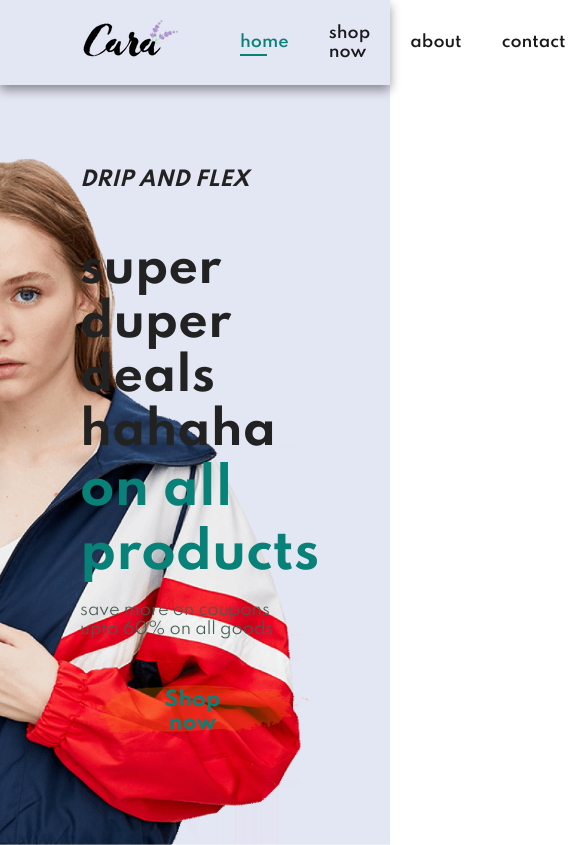
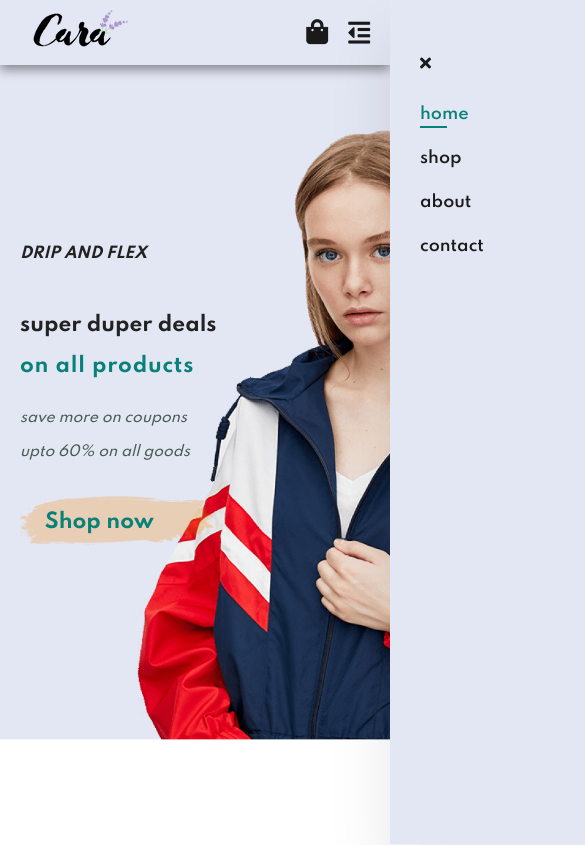
Before and after one commit to sosyfy/commerce-web, a plain HTML site: page index.html in a window 390 px wide. Shown: the top 845 px of the page, 585 px wide, since content can reach past the window. Drawn offline with Linux system fonts and the light colour scheme.

Commit message:
fix responsive issues on navbar

```diff
--- a/index.html
+++ b/index.html
@@ -15,12 +15,17 @@
         <a href="#"><img src="img/logo.png" alt="logo" class="logo"></a>
         <div>
             <ul id="navbar">
+                <li><a href="#" id="close"><i class="fas fa-times"></i></a></li>
                 <li><a href="index.html" class="active">home</a></li>
-                <li><a href="shop.html">shop now</a></li>
+                <li><a href="shop.html">shop </a></li>
                 <li><a href="about.html">about</a></li>
                 <li><a href="contact.html">contact</a></li>
-                <li><a href="cart.html"><i class="fas fa-shopping-bag"></i></a></li>
+                <li><a href="cart.html"><i class="fas fa-shopping-bag" id="bag"></i></a></li>
             </ul>
+        </div>
+        <div id="mobile">
+            <a href="cart.html"><i class="fas fa-shopping-bag"></i></a>
+            <i class="fas fa-outdent" id="bar"></i>
         </div>
     </section>
 <!-- navbar section  -->
@@ -28,9 +33,11 @@
 <!-- hero section  -->
 <section id="hero">
     <h4>drip and flex</h4>
-    <h2>super duper deals hahaha</h2>
+    <h2>super duper deals </h2>
     <h1>on all products </h1>
-    <p>save more on coupons upto 60% on all goods </p>
+    <p>save more on coupons <br>
+        <br>
+         upto 60% on all goods </p>
     <button>Shop now </button>
 </section>
 <!-- hero section  -->
@@ -43,6 +50,6 @@
 
 
 
-    <script src="/script.js"></script>
+    <script src="script.js"></script>
 </body>
 </html>
--- a/script.js
+++ b/script.js
@@ -0,0 +1,12 @@
+const bar = document.getElementById('bar')
+const nav = document.getElementById('navbar')
+const close = document.getElementById('close')
+
+if(bar){
+    bar.addEventListener('click', ()=>{
+        nav.classList.add('active');
+    })
+}
+close.addEventListener('click', function(){
+    nav.classList.remove('active')
+})
--- a/style.css
+++ b/style.css
@@ -93,7 +93,16 @@ body {
     background: #088178;
     left: 20px;
 }
-
+.fa-shopping-bag {
+    font-size: 28px;
+}
+#mobile {
+    display: none;
+    align-items: center;
+}
+#close {
+    display: none;
+}
 /* hero starts */
 #hero {
     background-image: url(./img/hero4.png);
@@ -127,3 +136,128 @@ body {
     font-size: 20px;
     background-position: center ;
 }
+
+@media (max-width:799px){
+    #header {
+        padding: 30px 30px 20px 30px;
+    }
+    #navbar {
+        display: flex;
+        flex-direction: column;
+        align-items: flex-start;
+        justify-content: flex-start;
+        top: 0;
+        right: -300px;
+        height: 100vh;
+        width: 300px;
+        background-color: #E3E6f3;
+        box-shadow: 0 40px  60px rgba(0,0,0,0.1);
+        padding: 80px 0  0 10px;
+        position: fixed;
+        transition: 00.5s ease-out;
+    }
+    #navbar.active {
+        right: 0;
+    }
+    #close {
+        display: initial;
+        position: absolute;
+        top: -25px;
+        left: 20px;
+        color: #222;
+        font-size: 24px;
+    }
+    #bag {
+        display: none;
+    }
+    #navbar li {
+        margin-bottom: 25px;
+    }
+
+    #mobile {
+        display: flex;
+        align-items: center;
+    }
+    #mobile i {
+        color: #1a1a1a;
+        font-size: 25px;
+        padding-left: 20px;
+    }
+
+    #hero {
+        height: 80vh;
+        padding: 0 60px;
+        background-position: top 30%  right 30%;
+    }
+    #hero h4 {
+        padding-bottom: 20px;
+        text-transform: uppercase;
+        font-style: italic;
+        font-size: 20px;
+    }
+    #hero h1 {
+        font-size: 35px;
+        line-height: 64px;
+        letter-spacing: 0.8%;
+    }
+
+   #hero  h2 {
+        font-size: 26px;
+        line-height: 54px;
+        color: #222;
+    }
+
+}
+
+
+@media (max-width: 477px){
+    #header {
+        padding: 10px 20px 10px 30px;
+    }
+    #hero {
+        padding: 0 20px;
+            height: 80vh;
+            justify-content: center;
+            background-position: top 30%  right 40%;
+
+    }
+    #hero h4 {
+        padding-bottom: 40px;
+        text-transform: uppercase;
+        font-style: italic;
+        font-size: 15px;
+    }
+    #hero h1 {
+        padding-bottom: 20px;
+        font-size: 20px;
+        line-height: 18px;
+        letter-spacing: 0.8px;
+    }
+
+   #hero  h2 {
+    padding-bottom: 10px;
+        font-size: 20px;
+        line-height: 44px;
+        color: #222;
+    }
+    #hero p {
+        font-size: 14px;
+        font-weight: 500;
+        color: #465b52;
+        font-style: italic;
+        margin: 15px 0 20px 0 ;
+    }
+    #hero button {
+        background: url(./img/button.png);
+        background-color: transparent ;
+        color: #088178;
+        border: 0;
+        padding: 30px 60px 26px 25px;
+        background-repeat: no-repeat;
+        cursor: pointer;
+        font-weight: 700;
+        font-size: 20px;
+        background-position: center ;
+    }
+
+}
```
